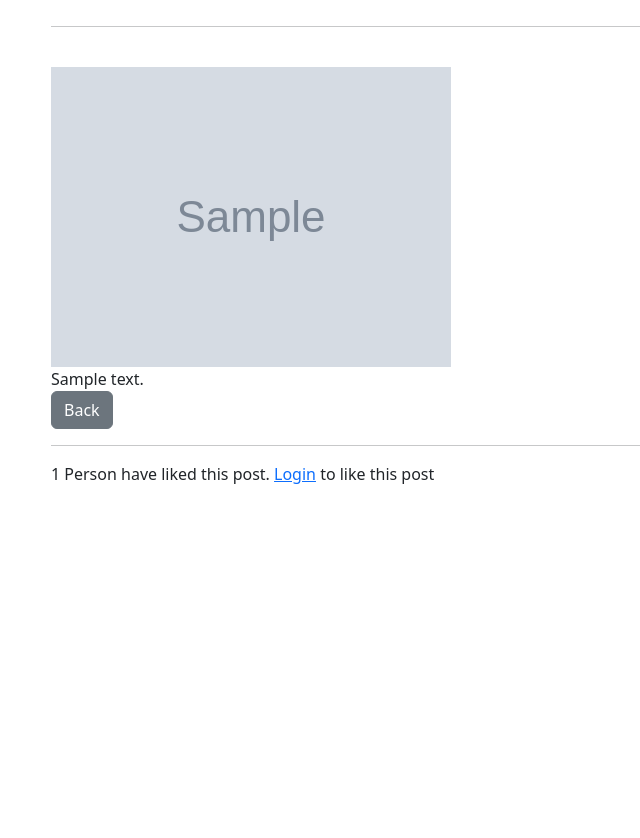
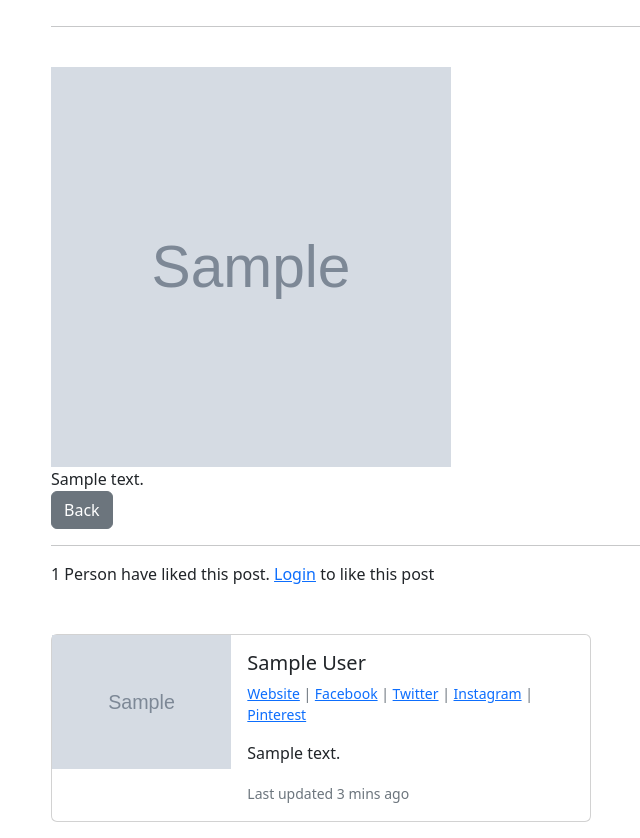
Before and after one commit to emmadsaxlegend/BlogApp, a Django app: template theblog/templates/article_details.html in a window 1280 px wide. Shown: the part 198-1036 px from the top of the page, without its empty margins (31-671 px from the left). Before the commit the page ends 800 px from the top, so only its background shows below. Run offline with Django 3.2, Linux system fonts and the light colour scheme; the template is opened without the code that fills it: most values are stand-ins (such as "Sample title", 1, 10 or a date in 2020).

Commit message:
Add profile pics and social media link

```diff
--- a/theblog/templates/article_details.html
+++ b/theblog/templates/article_details.html
@@ -25,7 +25,7 @@
     <hr>
     <br>
     {% if post.header_image %}
-    <img src = "{{post.header_image.url}}">
+    <img src = "{{post.header_image.url}}" width=400 height = 400>
     {% endif%}
     <br>
     {{post.body|safe}}
@@ -52,5 +52,40 @@
 
     {%endif%}
     </form>
+    <br>
+    <br>
+    <div class="card mb-3" style="max-width: 540px;">
+        <div class="row g-0">
+          <div class="col-md-4">
+            <img src="{{ post.author.profile.profile_pic.url}}" class="img-fluid" alt="...">
+          </div>
+          <div class="col-md-8">
+            <div class="card-body">
+              <h5 class="card-title">
+                {{post.author.first_name}} {{post.author.last_name}}
+            </h5>
+              <p class ="small text-muted">
+                {% if post.author.profile.website_url%}
+                <a href = "{{post.author.profile.website_url}}">Website</a> |
+                {% endif %}
+                {% if post.author.profile.facebook_url%}
+                <a href = "{{post.author.profile.facebook_url}}">Facebook</a> |
+                {%endif%}
+                {% if post.author.profile.twitter_url%}
+                <a href = "{{post.author.profile.twitter_url}}">Twitter</a>  |
+                {%endif%}
+                {% if post.author.profile.instagram_url%}
+                <a href = "{{post.author.profile.instagram_url}}">Instagram</a> |
+                {%endif %}
+                {% if post.author.profile.instagram_url%}
+                <a href = "{{post.author.profile.pinterest_url}}">Pinterest</a>
+                {%endif %}
+              </p>
+              <p class="card-text"> {{post.author.profile.bio}}</p>
+              <p class="card-text"><small class="text-muted">Last updated 3 mins ago</small></p>
+            </div>
+          </div>
+        </div>
+      </div>
 
 {% endblock %}
```
Also changed, not shown: theblog/models.py (+9 -0 lines), db.sqlite3, media/images/profile/1B5A847F-78B9-4A96-AF87-C4865B794E09L0001.jpeg (added), theblog/migrations/0010_profile_facebook_url_profile_instagram_url_and_more.py (added).
